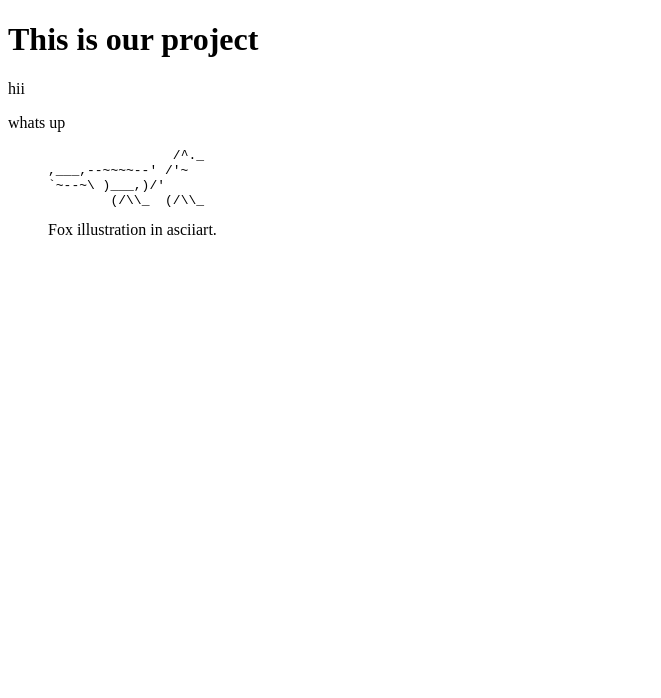
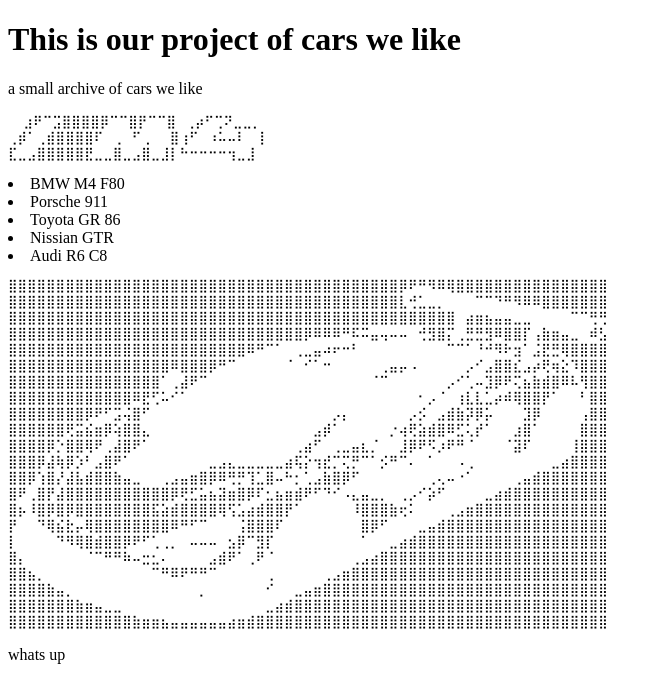
Before and after one commit to fr4nzp/ART-109-project-1, a plain HTML site: page index.html in a window 1280 px wide. Shown: the whole page, without its empty margins (0-661 px from the left). Drawn offline with Linux system fonts and the light colour scheme.

Commit message:
update to main branch

```diff
--- a/index.html
+++ b/index.html
@@ -1,23 +1,44 @@
 <!DOCTYPE html>
 <html lang="en">
-  <head>
-    <meta charset="UTF-8" />
-    <meta name="viewport" content="width=device-width, initial-scale=1.0" />
+<head>
+    <meta charset="UTF-8">
+    <meta name="viewport" content="width=device-width, initial-scale=1.0">
     <title>Document</title>
-  </head>
-  <body>
-    <h1>This is our project</h1>
-    <p>hii</p>
-    <p>whats up</p>
+</head>
+<body>
+    <h1>This is our project of cars we like</h1>
+    <p>a small archive of cars we like</p>
+    <pre>  ⣰⠟⠉⣩⣿⣿⣿⣿⡿⠉⠉⣿⡟⠉⠉⣿⠀⢀⡴⠋⢉⠝⣀⣀⡀⠀
+⢀⡾⠁⢀⣾⣿⣿⣿⣿⠏⠀⢀⠀⠋⢀⠀⠀⣿⢰⠋⠀⠰⠥⠤⠇⠀⢸⠀
+⣏⣀⣠⣿⣿⣿⣿⣿⣟⣀⣀⣿⣀⣠⣿⣀⣸⡇⠓⠒⠒⠒⠒⢲⣀⣸⠀⠀</pre>
+<li>BMW M4 F80</li>
+<li>Porsche 911</li>
+<li>Toyota GR 86</li>
+<li>Nissian GTR</li>
+<li>Audi R6 C8</li>
+    <pre>⣿⣿⣿⣿⣿⣿⣿⣿⣿⣿⣿⣿⣿⣿⣿⣿⣿⣿⣿⣿⣿⣿⣿⣿⣿⣿⣿⣿⣿⣿⣿⣿⣿⣿⣿⣿⣿⣿⣿⣿⣿⡿⠟⠛⠻⠿⢿⣿⣿⣿⣿⣿⣿⣿⣿⣿⣿⣿⣿⣿⣿⣿⣿
+⣿⣿⣿⣿⣿⣿⣿⣿⣿⣿⣿⣿⣿⣿⣿⣿⣿⣿⣿⣿⣿⣿⣿⣿⣿⣿⣿⣿⣿⣿⣿⣿⣿⣿⣿⣿⣿⣿⣿⣿⣿⣇⢚⣁⣀⡀⠀⠀⠀⠉⠉⠙⠛⠻⠿⠿⣿⣿⣿⣿⣿⣿⣿
+⣿⣿⣿⣿⣿⣿⣿⣿⣿⣿⣿⣿⣿⣿⣿⣿⣿⣿⣿⣿⣿⣿⣿⣿⣿⣿⣿⣿⣿⣿⣿⣿⣿⣿⣿⣿⣿⣿⣿⣿⣿⣿⣿⣿⣿⣿⣿⠀⣴⣶⣦⣤⣤⣀⣀⠀⠀⠀⠀⠉⠉⢛⢛
+⣿⣿⣿⣿⣿⣿⣿⣿⣿⣿⣿⣿⣿⣿⣿⣿⣿⣿⣿⣿⣿⣿⣿⣿⣿⣿⣿⣿⣿⣿⣿⡿⠿⠿⠿⠛⠯⠭⣤⢤⠤⠤⠀⢚⣻⣿⡍⢀⣛⣛⣻⠿⣿⣿⡏⢠⣷⣶⣤⣀⠀⠾⣣
+⣿⣿⣿⣿⣿⣿⣿⣿⣿⣿⣿⣿⣿⣿⣿⣿⣿⣿⣿⣿⣿⣿⣿⣿⣿⠿⠛⠉⠁⠀⢀⣀⣤⠴⠖⠒⠃⠀⠀⠀⠀⠀⠀⠀⠀⠀⠉⠉⠁⠘⠚⠻⠗⣲⠁⣨⣟⣛⢿⣿⣿⣿⣿
+⣿⣿⣿⣿⣿⣿⣿⣿⣿⣿⣿⣿⣿⣿⣿⣿⣿⠿⣿⣿⣿⡿⠛⠉⠀⠀⠀⠀⠀⠈⠀⠊⠁⠒⠀⠀⠀⠀⠀⢀⣤⡤⠠⠀⠀⠀⠀⠀⡠⠊⣠⣿⣿⣎⣠⡴⢟⢶⣕⠹⣿⣿⣿
+⣿⣿⣿⣿⣿⣿⣿⣿⣿⣿⣿⣿⣿⣿⣿⣿⠁⢀⣼⠟⠉⠀⠀⠀⠀⠀⠀⠀⠀⠀⠀⠀⠀⠀⠀⠀⠀⠀⠈⠉⠀⠀⠀⠀⠀⠀⡠⠊⢁⠤⣹⡿⠟⢍⣦⣷⣾⣿⠿⠧⢻⣿⣿
+⣿⣿⣿⣿⣿⣿⣿⣿⣿⣿⣿⣿⣿⠿⣟⢋⠥⠊⠁⠀⠀⠀⠀⠀⠀⠀⠀⠀⠀⠀⠀⠀⠀⠀⠀⠀⠀⠀⠀⠀⠀⠀⠀⠂⡠⠈⠀⢰⣇⣇⣁⡴⠾⢿⣿⣿⡟⠁⠀⠀⠃⣿⣿
+⣿⣿⣿⣿⣿⣿⣿⣿⡿⠟⠋⣩⢬⣿⠋⠀⠀⠀⠀⠀⠀⠀⠀⠀⠀⠀⠀⠀⠀⠀⠀⠀⠀⠀⡠⡄⠀⠀⠀⠀⠀⠀⡠⡪⠀⣠⣾⣷⡽⡿⡥⠀⠀⠀⣹⡿⠀⠀⠀⠀⢠⣿⣿
+⣿⣿⣿⣿⣿⣿⢟⣭⣮⣶⡿⢵⣿⣿⣄⠀⠀⠀⠀⠀⠀⠀⠀⠀⠀⠀⠀⠀⠀⠀⠀⠀⣠⡾⠁⠀⠀⠀⠀⠀⡐⢴⢟⣵⣾⣿⠿⣋⢅⡞⠁⠀⠀⣰⣿⠁⠀⠀⠀⠀⣿⣿⣿
+⣿⣿⣿⣿⡿⡑⣿⣿⢿⠟⢀⣼⣿⠟⠁⠀⠀⠀⠀⠀⠀⠀⠀⠀⠀⠀⠀⠀⠀⠀⢀⣴⠋⠀⢀⣀⣤⣆⡈⠀⠀⣸⡿⠟⠫⡰⠟⠛⠈⠀⠀⠀⠈⣽⠏⠀⠀⠀⠀⢸⣿⣿⣿
+⣿⣿⣿⡿⣼⢷⡿⡱⠃⣠⣿⠟⠁⠀⠀⠀⠀⠀⠀⠀⠀⣀⣠⣄⣀⣀⣀⣀⣀⣴⢯⡕⢲⣞⡉⢍⡛⠉⠁⡪⠛⠉⠄⠀⠁⠀⠀⠠⢀⠀⠀⠀⠀⠀⠀⠀⠀⣀⣴⣿⣿⣿⣿
+⣿⣿⡿⢱⣿⡜⣼⣧⣾⣿⣿⣷⣤⣀⠀⠀⢀⣠⣤⣶⣿⡿⠿⢛⡛⢹⣁⣿⠤⠓⡂⢁⣠⣷⣿⡿⠋⠀⠀⠀⠀⠀⠀⠀⢀⢄⠤⠐⠁⠀⠀⠀⠀⢀⣤⣾⣿⣿⣿⣿⣿⣿⣿
+⣿⠟⢀⣿⡟⣼⣿⣿⣿⣿⣿⣿⣿⣿⣿⣿⣿⡿⢟⣋⣥⣦⣽⣶⣿⡿⠏⣂⣦⣶⣾⠟⠋⠙⠊⠠⣄⣤⣀⡀⠀⢀⡠⠊⡵⠋⠀⠀⠀⠀⣀⣴⣾⣿⣿⣿⣿⣿⣿⣿⣿⣿⣿
+⣿⡦⠸⣿⡿⣿⡿⣿⣿⣿⣿⣿⣿⣿⣿⣯⣵⣾⣿⣿⣿⣿⢿⢫⣡⣴⣾⣿⣿⡟⠁⠀⠀⠀⠀⠀⠸⣿⣿⣿⣷⢖⠅⠀⠀⠀⢀⣠⣶⣿⣿⣿⣿⣿⣿⣿⣿⣿⣿⣿⣿⣿⣿
+⡟⠀⠀⠙⢿⣮⣗⡤⢿⣿⣿⣿⣿⣿⣿⣿⣿⠿⠛⠋⠉⠀⠀⠀⢨⣿⣿⣿⠏⠀⠀⠀⠀⠀⠀⠀⠀⣿⡿⠋⠀⠀⠀⣀⣤⣾⣿⣿⣿⣿⣿⣿⣿⣿⣿⣿⣿⣿⣿⣿⣿⣿⣿
+⡇⠀⠀⠀⠀⠙⠻⢿⣿⣾⣿⣿⡿⠟⠋⢁⢀⡀⠀⠤⠤⠤⠀⣢⡿⠉⣻⡏⠀⠀⠀⠀⠀⠀⠀⠀⠀⠁⠀⠀⣀⣴⣾⣿⣿⣿⣿⣿⣿⣿⣿⣿⣿⣿⣿⣿⣿⣿⣿⣿⣿⣿⣿
+⣿⡄⠀⠀⠀⠀⠀⠀⠈⠉⠛⠛⠷⠤⣒⣂⠄⠀⠀⠀⠀⣠⣾⠟⠁⢀⠟⠈⠀⠀⠀⠀⠀⠀⠀⠀⢀⣠⣴⣿⣿⣿⣿⣿⣿⣿⣿⣿⣿⣿⣿⣿⣿⣿⣿⣿⣿⣿⣿⣿⣿⣿⣿
+⣿⣿⣦⡀⠀⠀⠀⠀⠀⠀⠀⠀⠀⠀⠀⠉⠛⠿⠟⠛⠛⠉⠀⠀⠀⠀⠀⢀⠀⠀⠀⠀⠀⢀⣠⣶⣿⣿⣿⣿⣿⣿⣿⣿⣿⣿⣿⣿⣿⣿⣿⣿⣿⣿⣿⣿⣿⣿⣿⣿⣿⣿⣿
+⣿⣿⣿⣿⣷⣤⡀⠀⠀⠀⠀⠀⠀⠀⠀⠀⠀⠀⠀⠀⡀⠀⠀⠀⠀⠀⠀⠊⠀⠀⣀⣤⣶⣿⣿⣿⣿⣿⣿⣿⣿⣿⣿⣿⣿⣿⣿⣿⣿⣿⣿⣿⣿⣿⣿⣿⣿⣿⣿⣿⣿⣿⣿
+⣿⣿⣿⣿⣿⣿⣿⣷⣶⣤⣀⣀⠀⠀⠀⠀⠀⠀⠀⠀⠀⠀⠀⠀⠀⠀⠀⣀⣴⣾⣿⣿⣿⣿⣿⣿⣿⣿⣿⣿⣿⣿⣿⣿⣿⣿⣿⣿⣿⣿⣿⣿⣿⣿⣿⣿⣿⣿⣿⣿⣿⣿⣿
+⣿⣿⣿⣿⣿⣿⣿⣿⣿⣿⣿⣿⣿⣷⣶⣶⣦⣤⣤⣤⣤⣤⣤⣴⣶⣾⣿⣿⣿⣿⣿⣿⣿⣿⣿⣿⣿⣿⣿⣿⣿⣿⣿⣿⣿⣿⣿⣿⣿⣿⣿⣿⣿⣿⣿⣿⣿⣿⣿⣿⣿⣿⣿</pre>
+    <p> whats up</p>
 
-    <figure role="img" aria-labelledby="fox-caption">
-      <pre>
-          	/^._
-,___,--~~~~--' /'~
-`~--~\ )___,)/'
-	(/\\_  (/\\_
-</pre>
-      <figcaption id="fox-caption">Fox illustration in asciiart.</figcaption>
-    </figure>
-  </body>
+</body>
 </html>
```
